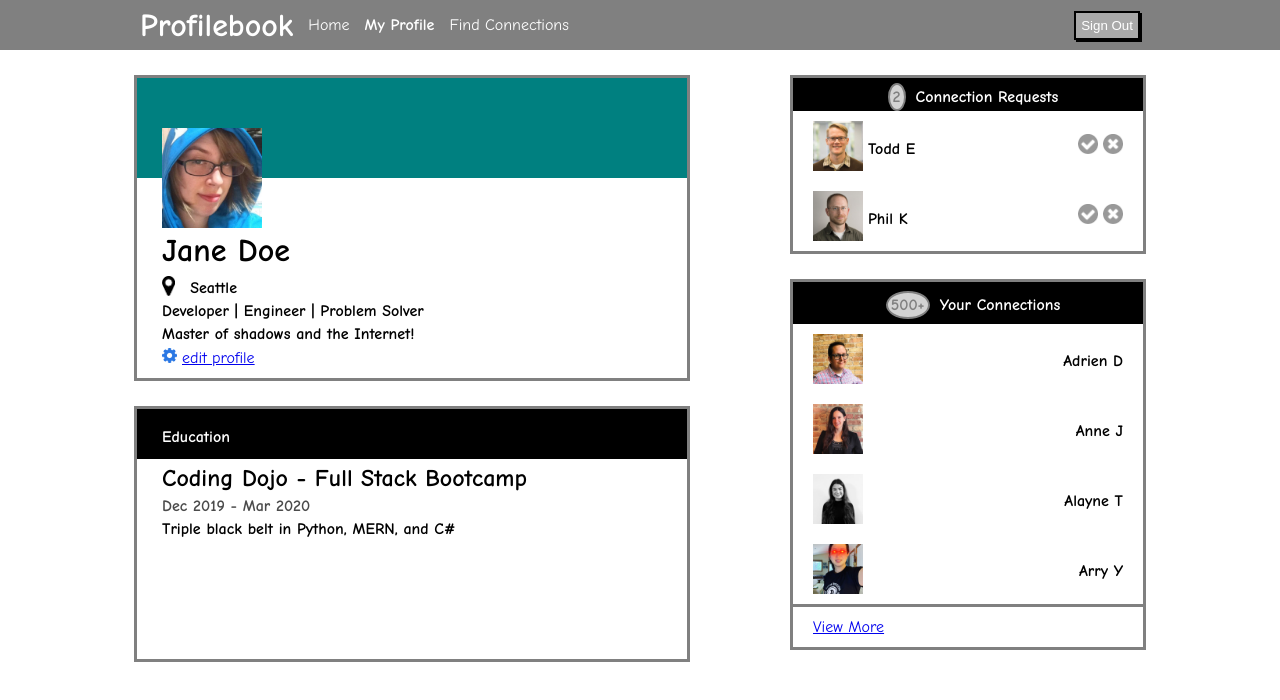
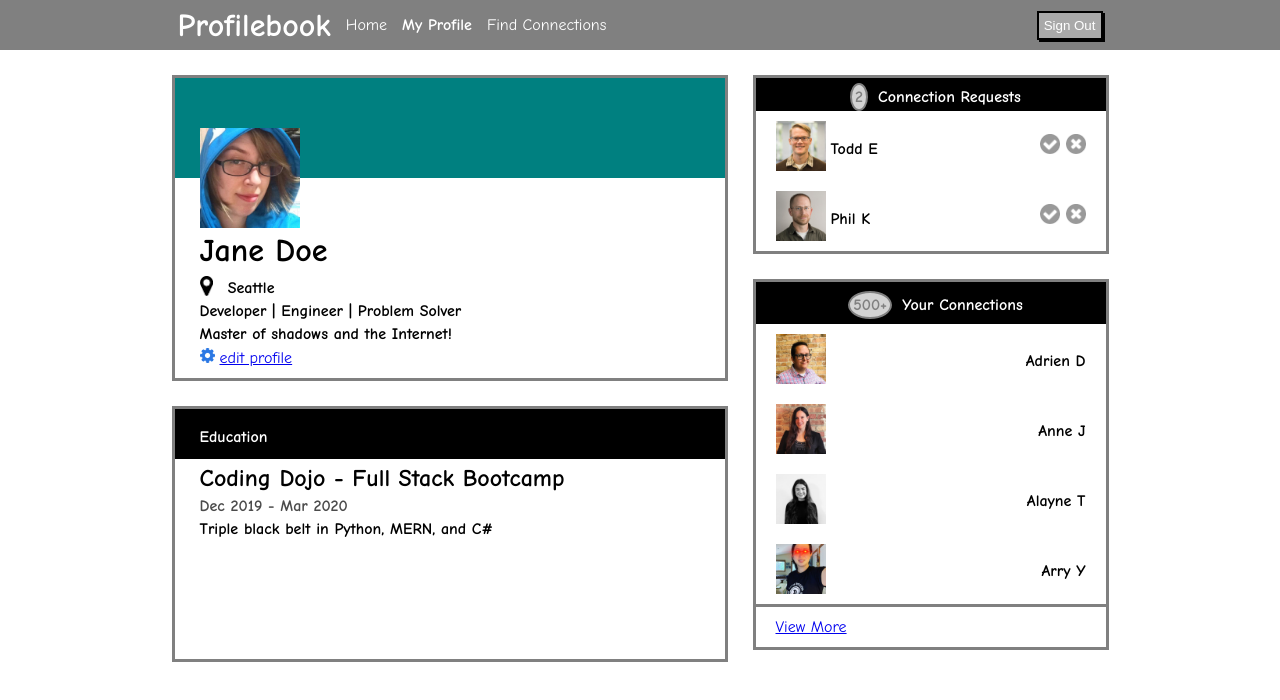
Before and after one commit to nprater86/Profile_Page, a plain HTML site: page index.html in a window 1280 px wide. Drawn offline with Linux system fonts and the light colour scheme.

Commit message:
changed width of site

```diff
--- a/style.css
+++ b/style.css
@@ -24,7 +24,7 @@ header {
 .nav {
     display: flex;
     justify-content: space-between;
-    min-width: 1000px;
+    min-width: 925px;
 }
 
 .navContainer{
@@ -82,7 +82,7 @@ a:hover {
     top: 75px;
     display: flex;
     justify-content: center;
-    gap: 100px;
+    gap: 25px;
 
 }
 
```
